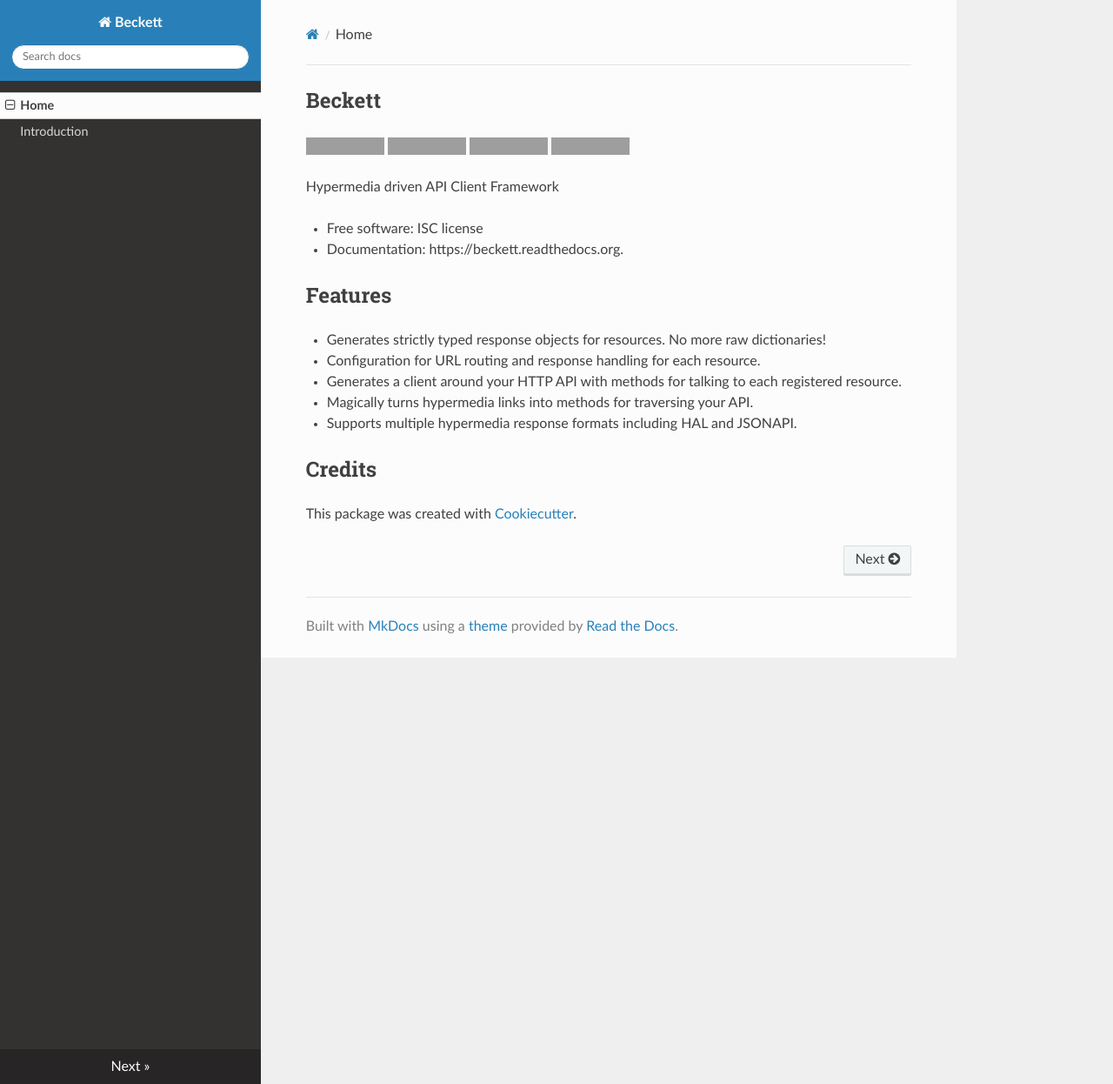
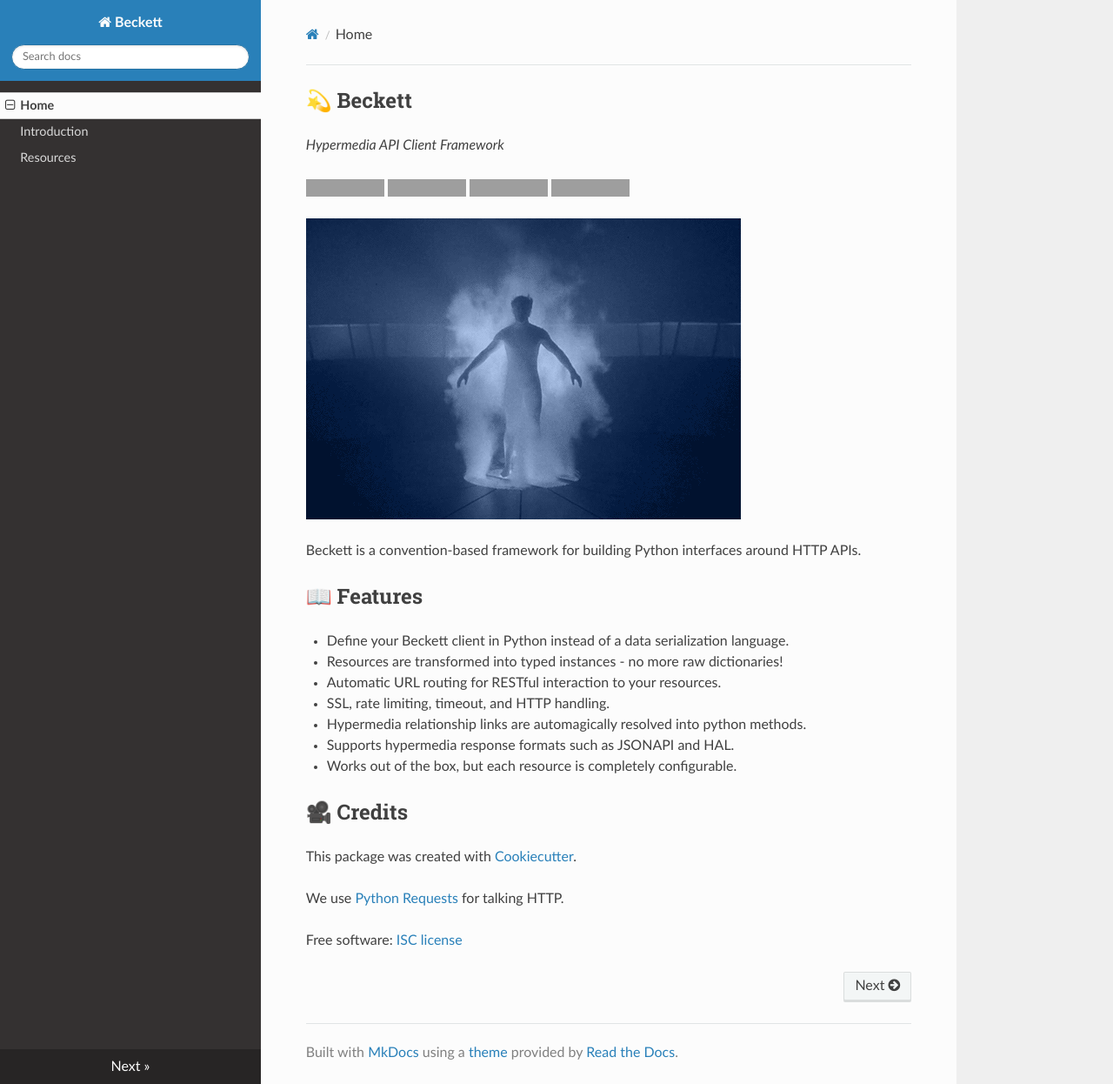
Before and after one commit to sshyran/beckett, an MkDocs documentation site: the page built from docs/index.md, in a window 1280 px wide and 1246 px high. Shown: the whole window at 87% size. Built offline with MkDocs 1.6.1, drawn with Linux system fonts in a browser that asks for light colours; nearby versions of some CDN libraries; old or Windows-style settings are respelled for this version of MkDocs; grey boxes are pictures that could not be loaded.

Commit message:
resource docs progress (#7)

```diff
--- a/docs/index.md
+++ b/docs/index.md
@@ -1,30 +1,37 @@
-Beckett
+💫 Beckett
 -------
+
+_Hypermedia API Client Framework_
 
 [![PyPi][pypi-image]][pypi-link]
 [![PyPi downloads][pypi-dl-image]][pypi-link]
 [![CircleCI][circle-image]][circle-link]
 [![Coverage Status][codecov-image]][codecov-link]
 
+![quantumleap](media/leap.gif)
 
-Hypermedia driven API Client Framework
+Beckett is a convention-based framework for building Python interfaces around HTTP APIs.
 
-* Free software: ISC license
-* Documentation: https://beckett.readthedocs.org.
-
-Features
+📖 Features
 --------
 
-* Generates strictly typed response objects for resources. No more raw dictionaries!
-* Configuration for URL routing and response handling for each resource.
-* Generates a client around your HTTP API with methods for talking to each registered resource.
-* Magically turns hypermedia links into methods for traversing your API.
-* Supports multiple hypermedia response formats including HAL and JSONAPI.
+* Define your Beckett client in Python instead of a data serialization language.
+* Resources are transformed into typed instances - no more raw dictionaries!
+* Automatic URL routing for RESTful interaction to your resources.
+* SSL, rate limiting, timeout, and HTTP handling.
+* Hypermedia relationship links are automagically resolved into python methods.
+* Supports hypermedia response formats such as JSONAPI and HAL.
+* Works out of the box, but each resource is completely configurable.
 
-Credits
+
+🎥 Credits
 ---------
 
 This package was created with [Cookiecutter](https://github.com/audreyr/cookiecutter).
+
+We use [Python Requests](http://docs.python-requests.org/en/master/) for talking HTTP.
+
+Free software: [ISC license](https://github.com/phalt/beckett/blob/master/LICENSE)
 
 
 [pypi-image]: https://img.shields.io/pypi/v/beckett.svg
@@ -32,5 +39,5 @@
 [pypi-dl-image]: https://img.shields.io/pypi/dm/beckett.png
 [circle-image]: https://circleci.com/gh/phalt/beckett/tree/master.svg?style=svg
 [circle-link]: https://circleci.com/gh/phalt/beckett/tree/master
-[codecov-image]: http://codecov.io/github/phalt/beckett/coverage.svg?branch=master
+[codecov-image]: https://codecov.io/gh/phalt/beckett/branch/master/graph/badge.svg?token=T9mYPv0Ep2
 [codecov-link]: http://codecov.io/github/phalt/beckett?branch=master
--- a/mkdocs.yml
+++ b/mkdocs.yml
@@ -4,3 +4,4 @@
 pages:
     - Home: 'index.md'
     - Introduction: 'intro.md'
+    - Resources: 'resources.md'
```
Also changed, not shown: README.md (+21 -11 lines), docs/intro.md (+1 -1 lines), docs/resources.md (added, +40 -0 lines), docs/media/leap.gif (added).
